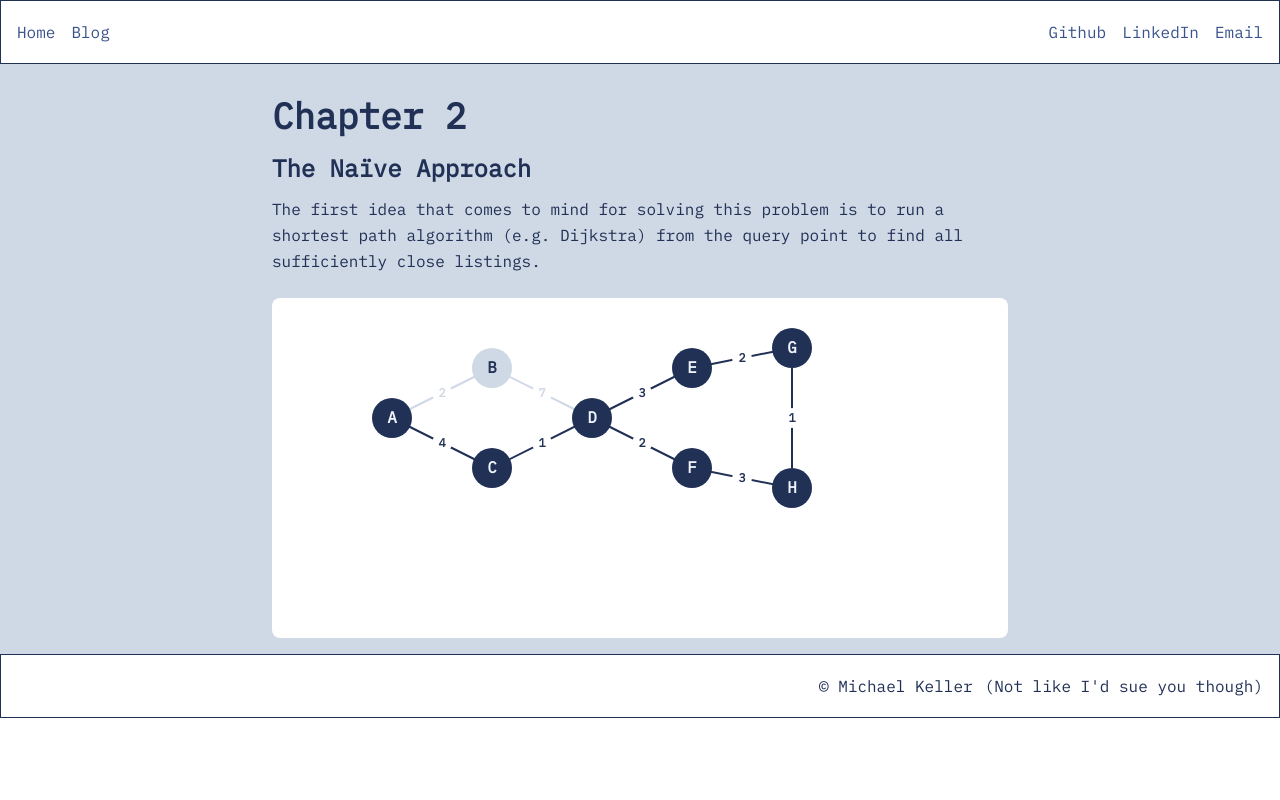
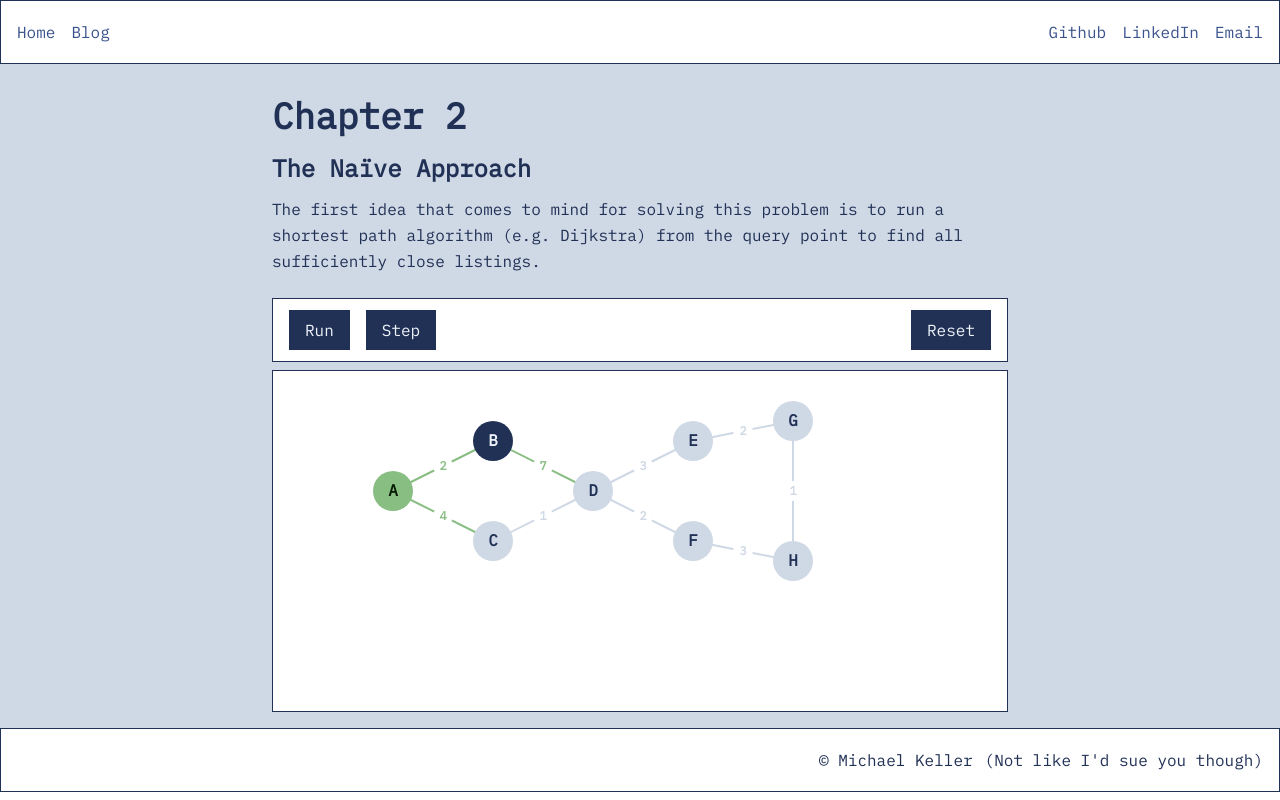
Before and after one commit to kelmich/website, a Next.js app: page /blog/flatfalcon/2-dijkstra in a window 1280 px wide. Built offline with nearby package versions, Linux system fonts and the light colour scheme.

Commit message:
savepoint

```diff
--- a/app/blog/flatfalcon/2-dijkstra/DijkstraVisualizer.tsx
+++ b/app/blog/flatfalcon/2-dijkstra/DijkstraVisualizer.tsx
@@ -1,69 +1,159 @@
-import GraphVisualizer, { Graph } from "@/app/components/GraphVisualizer";
+"use client";
+import React, { useEffect, useState } from "react";
+import GraphVisualizer, {
+  Graph,
+} from "@/app/components/interactive_examples/GraphVisualizer";
+import { ControlBar } from "@/app/components/interactive_examples/ControlBar";
+
+type Distances = Record<string, number>;
+type Previous = Record<string, string | null>;
 
 export const DijkstraVisualizer = () => {
-  const dijkstraGraph: Graph = {
+  const initialGraph: Graph = {
     nodes: [
-      {
-        id: "A",
-        x: 100,
-        y: 100,
-        variant: "primary",
-      },
-      {
-        id: "B",
-        x: 200,
-        y: 50,
-        variant: "secondary",
-      },
-      {
-        id: "C",
-        x: 200,
-        y: 150,
-        variant: "primary",
-      },
-      {
-        id: "D",
-        x: 300,
-        y: 100,
-        variant: "primary",
-      },
-      {
-        id: "E",
-        x: 400,
-        y: 50,
-        variant: "primary",
-      },
-      {
-        id: "F",
-        x: 400,
-        y: 150,
-        variant: "primary",
-      },
-      {
-        id: "G",
-        x: 500,
-        y: 30,
-        variant: "primary",
-      },
-      {
-        id: "H",
-        x: 500,
-        y: 170,
-        variant: "primary",
-      },
+      { id: "A", x: 100, y: 100, variant: "primary" },
+      { id: "B", x: 200, y: 50, variant: "secondary" },
+      { id: "C", x: 200, y: 150, variant: "secondary" },
+      { id: "D", x: 300, y: 100, variant: "secondary" },
+      { id: "E", x: 400, y: 50, variant: "secondary" },
+      { id: "F", x: 400, y: 150, variant: "secondary" },
+      { id: "G", x: 500, y: 30, variant: "secondary" },
+      { id: "H", x: 500, y: 170, variant: "secondary" },
     ],
     edges: [
       { from: "A", to: "B", weight: 2, variant: "secondary" },
-      { from: "A", to: "C", weight: 4, variant: "primary" },
+      { from: "A", to: "C", weight: 4, variant: "secondary" },
       { from: "B", to: "D", weight: 7, variant: "secondary" },
-      { from: "C", to: "D", weight: 1, variant: "primary" },
-      { from: "D", to: "E", weight: 3, variant: "primary" },
-      { from: "D", to: "F", weight: 2, variant: "primary" },
-      { from: "E", to: "G", weight: 2, variant: "primary" },
-      { from: "F", to: "H", weight: 3, variant: "primary" },
-      { from: "G", to: "H", weight: 1, variant: "primary" },
+      { from: "C", to: "D", weight: 1, variant: "secondary" },
+      { from: "D", to: "E", weight: 3, variant: "secondary" },
+      { from: "D", to: "F", weight: 2, variant: "secondary" },
+      { from: "E", to: "G", weight: 2, variant: "secondary" },
+      { from: "F", to: "H", weight: 3, variant: "secondary" },
+      { from: "G", to: "H", weight: 1, variant: "secondary" },
     ],
   };
+  const [graph, setGraph] = useState<Graph>(initialGraph);
 
-  return <GraphVisualizer graph={dijkstraGraph} />;
+  // Dijkstra variables
+  const [visited, setVisited] = useState<Set<string>>(new Set());
+  const [distances, setDistances] = useState<Distances>({});
+  const [previous, setPrevious] = useState<Previous>({});
+  const [currentNode, setCurrentNode] = useState<string | null>(null);
+  const [unvisited, setUnvisited] = useState<Set<string>>(new Set());
+
+  // Run initialization once on mount
+  useEffect(() => {
+    const nodes = initialGraph.nodes.map((n) => n.id);
+    const dist: Distances = {};
+    const prev: Previous = {};
+    nodes.forEach((n) => {
+      dist[n] = Infinity;
+      prev[n] = null;
+    });
+    dist["A"] = 0; // starting from A
+    setDistances(dist);
+    setPrevious(prev);
+    setUnvisited(new Set(nodes));
+    setCurrentNode("A");
+  }, []);
+
+  // Run the step every 2 seconds
+  useEffect(() => {
+    if (currentNode === null) return;
+
+    const timer = setTimeout(() => {
+      setGraph((g) => {
+        // Mark current node as visited
+        const newVisited = new Set(visited);
+        newVisited.add(currentNode);
+        setVisited(newVisited);
+
+        // Relax edges from currentNode
+        const neighbors = g.edges.filter((e) => e.from === currentNode);
+        let newDistances = { ...distances };
+        let newPrevious = { ...previous };
+
+        neighbors.forEach(({ to, weight }) => {
+          if (!newVisited.has(to)) {
+            const alt = (newDistances[currentNode] ?? Infinity) + weight;
+            if (alt < (newDistances[to] ?? Infinity)) {
+              newDistances[to] = alt;
+              newPrevious[to] = currentNode;
+            }
+          }
+        });
+
+        setDistances(newDistances);
+        setPrevious(newPrevious);
+
+        // Pick next node with smallest tentative distance
+        const newUnvisited = new Set(unvisited);
+        newUnvisited.delete(currentNode);
+        setUnvisited(newUnvisited);
+
+        let minNode: string | null = null;
+        let minDist = Infinity;
+        newUnvisited.forEach((node) => {
+          if ((newDistances[node] ?? Infinity) < minDist) {
+            minDist = newDistances[node];
+            minNode = node;
+          }
+        });
+
+        setCurrentNode(minNode);
+
+        // Update graph styling for visualization
+        // Mark visited nodes as "success", current node as "primary", others as "secondary"
+        const newNodes = g.nodes.map((node) => {
+          if (node.id === currentNode) {
+            return { ...node, variant: "primary" };
+          } else if (newVisited.has(node.id)) {
+            return { ...node, variant: "success" };
+          } else {
+            return { ...node, variant: "secondary" };
+          }
+        });
+
+        // Optionally update edge styling to highlight shortest path tree
+        const newEdges = g.edges.map((edge) => {
+          // If edge is part of shortest path tree (previous[to] = from), highlight it
+          if (newPrevious[edge.to] === edge.from) {
+            return { ...edge, variant: "success" };
+          }
+          return { ...edge, variant: "secondary" };
+        });
+
+        return {
+          nodes: newNodes,
+          edges: newEdges,
+        };
+      });
+    }, 2000);
+
+    return () => clearTimeout(timer);
+  }, [currentNode, distances, previous, unvisited, visited]);
+
+  return (
+    <div className="flex flex-col space-y-2">
+      <ControlBar
+        reset={() => {
+          setGraph(initialGraph);
+          setVisited(new Set());
+          setDistances({});
+          setPrevious({});
+          setCurrentNode(null);
+          setUnvisited(new Set(initialGraph.nodes.map((n) => n.id)));
+        }}
+        run={() => {
+          if (currentNode === null) return;
+          setCurrentNode(currentNode);
+        }}
+        step={() => {
+          if (currentNode === null) return;
+          setCurrentNode(currentNode);
+        }}
+      />
+      <GraphVisualizer graph={graph} />
+    </div>
+  );
 };
--- /dev/null
+++ b/app/blog/flatfalcon/2-dijkstra/dijkstra.ts
@@ -0,0 +1,44 @@
+import { Graph } from "@/app/components/interactive_examples/GraphVisualizer";
+
+export const dijkstra = (
+  graph: Graph,
+  start: string
+): Record<string, number> => {
+  const distances: Record<string, number> = {};
+  const previous: Record<string, string | null> = {};
+  const unvisited: Set<string> = new Set(graph.nodes.map((n) => n.id));
+
+  // Initialize distances and previous nodes
+  for (const node of graph.nodes) {
+    distances[node.id] = Infinity;
+    previous[node.id] = null;
+  }
+  distances[start] = 0;
+
+  while (unvisited.size > 0) {
+    // Get the unvisited node with the smallest distance
+    let currentNode: string | null = null;
+    for (const node of unvisited) {
+      if (currentNode === null || distances[node] < distances[currentNode]) {
+        currentNode = node;
+      }
+    }
+
+    if (distances[currentNode] === Infinity) break; // All remaining nodes are unreachable
+
+    // Update distances to neighbors
+    for (const neighbor in graph[currentNode]) {
+      const weight = graph[currentNode][neighbor];
+      const newDistance = distances[currentNode] + weight;
+
+      if (newDistance < distances[neighbor]) {
+        distances[neighbor] = newDistance;
+        previous[neighbor] = currentNode;
+      }
+    }
+
+    unvisited.delete(currentNode);
+  }
+
+  return distances;
+};
--- /dev/null
+++ b/app/components/interactive_examples/ControlBar.tsx
@@ -0,0 +1,22 @@
+interface Props {
+  className?: string;
+  reset: () => void;
+  run: () => void;
+  step: () => void;
+}
+
+export const ControlBar = (props: Props) => {
+  return (
+    <div
+      className={`h-16 p-4 flex flex-row space-x-4 justify-between items-center border bg-background text-background-foreground ${props.className}`}
+    >
+      <div className="space-x-4">
+        <button onClick={props.run}>Run</button>
+        <button onClick={props.step}>Step</button>
+      </div>
+      <div className="space-x-4">
+        <button onClick={props.reset}>Reset</button>
+      </div>
+    </div>
+  );
+};
--- a/app/components/GraphVisualizer.tsx
+++ b/app/components/interactive_examples/GraphVisualizer.tsx
@@ -1,6 +1,5 @@
 "use client";
 import React from "react";
-import { clsx } from "clsx";
 import { cva, type VariantProps } from "class-variance-authority";
 
 export type NodeId = string;
@@ -35,6 +34,7 @@ const nodeStyles = cva("transition-colors duration-300", {
     variant: {
       primary: "fill-primary",
       secondary: "fill-secondary",
+      success: "fill-success",
     },
   },
   defaultVariants: {
@@ -47,6 +47,7 @@ const nodeTextStyles = cva("font-bold transition-colors duration-300", {
     variant: {
       primary: "fill-primary-foreground",
       secondary: "fill-secondary-foreground",
+      success: "fill-success-foreground",
     },
   },
   defaultVariants: {
@@ -61,9 +62,7 @@ const edgeStyles = cva("stroke-2 transition-colors duration-200", {
     variant: {
       primary: "stroke-primary",
       secondary: "stroke-secondary",
-    },
-    active: {
-      true: "animate-pulse",
+      success: "stroke-success",
     },
   },
   defaultVariants: {
@@ -76,6 +75,7 @@ const edgeTextStyles = cva("font-bold transition-colors duration-300", {
     variant: {
       primary: "fill-primary",
       secondary: "fill-secondary",
+      success: "fill-success",
     },
   },
   defaultVariants: {
@@ -87,8 +87,8 @@ type EdgeVariantProps = VariantProps<typeof edgeStyles>;
 
 const GraphVisualizer: React.FC<Props> = ({ graph }) => {
   return (
-    <div className="flex gap-5 bg-background p-5 rounded-lg">
-      <svg width="800" height="300" className="bg-background rounded-md">
+    <div className="flex gap-5 bg-background border p-5">
+      <svg width="800" height="300" className="bg-background">
         {/* Edges */}
         {graph.edges.map((edge, i) => {
           const from = graph.nodes.find((n) => n.id === edge.from)!;
@@ -106,7 +106,6 @@ const GraphVisualizer: React.FC<Props> = ({ graph }) => {
                 y2={to.y}
                 className={edgeStyles({
                   variant: edge.variant,
-                  active: edge.active,
                 })}
               />
               <g>
@@ -138,19 +137,13 @@ const GraphVisualizer: React.FC<Props> = ({ graph }) => {
         {/* Nodes */}
         {graph.nodes.map((node) => (
           <g key={node.id}>
-            {node.active && (
-              <circle
-                cx={node.x}
-                cy={node.y}
-                r="28"
-                className="fill-none stroke-ring animate-ping opacity-70"
-              />
-            )}
             <circle
               cx={node.x}
               cy={node.y}
               r="20"
-              className={nodeStyles({ variant: node.variant })}
+              className={nodeStyles({
+                variant: node.variant,
+              })}
             />
             <text
               x={node.x}
--- a/app/globals.css
+++ b/app/globals.css
@@ -56,8 +56,8 @@
 
 /* Optional: Custom color palette extensions */
 @theme {
-    --color-success: #10b981;
-    --color-success-foreground: #ffffff;
+    --color-success: oklch(75% 0.10 142);
+    --color-success-foreground: oklch(20% 0.05 142);
     --color-warning: #f59e0b;
     --color-warning-foreground: #ffffff;
     --color-error: #ef4444;
@@ -97,3 +97,7 @@ h1 {
 h2 {
     @apply text-2xl font-semibold my-3;
 }
+
+button {
+    @apply bg-primary text-primary-foreground px-4 py-2 hover:bg-primary/90 transition-colors hover:cursor-pointer;
+}
```
